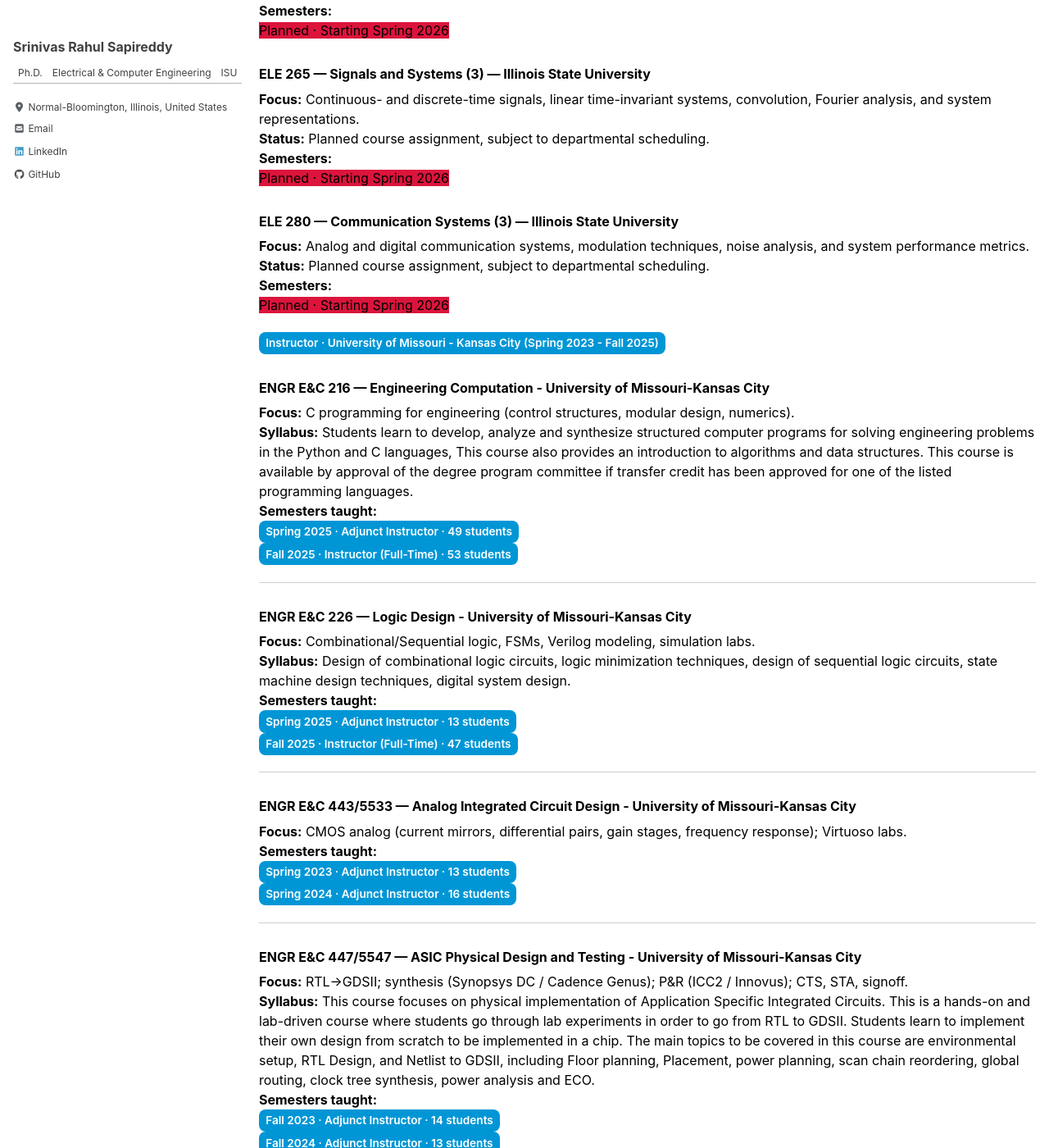
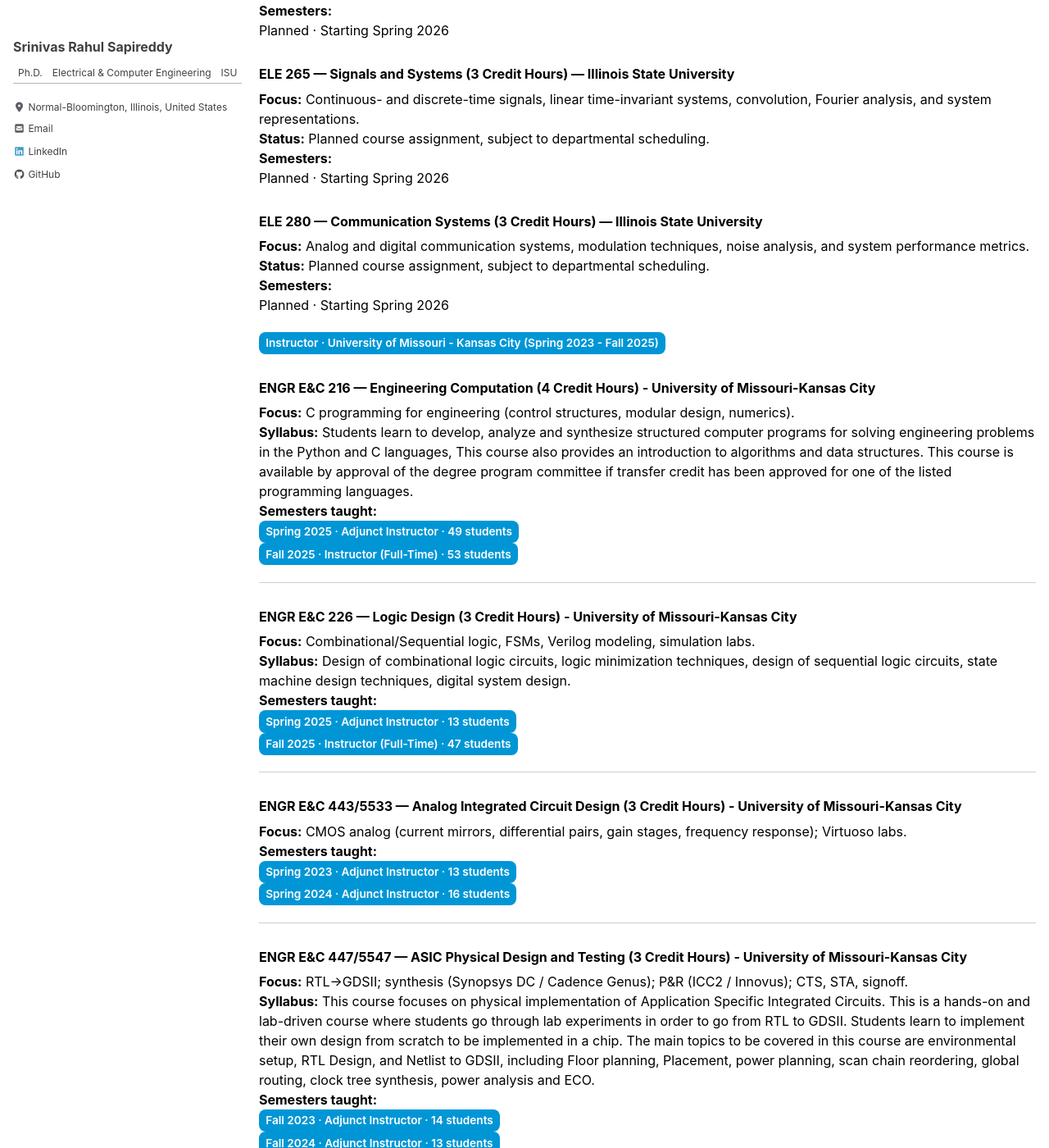
Before and after one commit to srsapireddy/srsapireddy.github.io, a Jekyll site: the page built from _pages/teaching.md, in a window 1280 px wide and 1400 px high, scrolled down 595 px. Shown: the whole window at 82% size. Built offline with Jekyll 4.4.1, drawn with Linux system fonts in a browser that asks for light colours; cached includes are drawn as plain includes; nearby versions of some CDN libraries; some of the changed text lies outside the part shown.

Commit message:
Update teaching.md

```diff
--- a/_pages/teaching.md
+++ b/_pages/teaching.md
@@ -48,29 +48,29 @@
 </style>
 
 ## Courses (Course-by-Course, Semester-by-Semester)
-<span class="highlight"> Assistant Professor · Illinois State University (Spring 2026 - Present)</span>
+<span class="career-cards"> Assistant Professor · Illinois State University (Spring 2026 - Present)</span>
 
-### ELE 260 — Probability & Statistics for Engineers (3) — Illinois State University
+### ELE 260 — Probability & Statistics for Engineers (3 Credit Hours) — Illinois State University
 **Focus:** Probability theory, random variables, statistical inference, and engineering applications. <br>
 **Status:** Planned course assignment, subject to departmental scheduling. <br>
 **Semesters:**
-<span class="highlight">Planned · Starting Spring 2026</span>
+<span class="career-cards">Planned · Starting Spring 2026</span>
 
-### ELE 265 — Signals and Systems (3) — Illinois State University
+### ELE 265 — Signals and Systems (3 Credit Hours) — Illinois State University
 **Focus:** Continuous- and discrete-time signals, linear time-invariant systems, convolution, Fourier analysis, and system representations. <br>
 **Status:** Planned course assignment, subject to departmental scheduling. <br>
 **Semesters:**
-<span class="highlight">Planned · Starting Spring 2026</span>
+<span class="career-cards">Planned · Starting Spring 2026</span>
 
-### ELE 280 — Communication Systems (3) — Illinois State University
+### ELE 280 — Communication Systems (3 Credit Hours) — Illinois State University
 **Focus:** Analog and digital communication systems, modulation techniques, noise analysis, and system performance metrics. <br>
 **Status:** Planned course assignment, subject to departmental scheduling. <br>
 **Semesters:**
-<span class="highlight">Planned · Starting Spring 2026</span>
+<span class="career-cards">Planned · Starting Spring 2026</span>
 
 
 <span class="badge">Instructor · University of Missouri - Kansas City (Spring 2023 - Fall 2025)</span>
-### ENGR E&C 216 — Engineering Computation - University of Missouri-Kansas City
+### ENGR E&C 216 — Engineering Computation (4 Credit Hours) - University of Missouri-Kansas City
 **Focus:** C programming for engineering (control structures, modular design, numerics). <br>
 **Syllabus:** Students learn to develop, analyze and synthesize structured computer programs for solving engineering problems in the Python and C languages, This course also provides an introduction to algorithms and data structures. This course is available by approval of the degree program committee if transfer credit has been approved for one of the listed programming languages. <br>
 **Semesters taught:**
@@ -79,7 +79,7 @@
 
 ---
 
-### ENGR E&C 226 — Logic Design - University of Missouri-Kansas City
+### ENGR E&C 226 — Logic Design (3 Credit Hours) - University of Missouri-Kansas City
 **Focus:** Combinational/Sequential logic, FSMs, Verilog modeling, simulation labs.  <br>
 **Syllabus:** Design of combinational logic circuits, logic minimization techniques, design of sequential logic circuits, state machine design techniques, digital system design. <br>
 **Semesters taught:**
@@ -88,7 +88,7 @@
 
 ---
 
-### ENGR E&C 443/5533 — Analog Integrated Circuit Design - University of Missouri-Kansas City
+### ENGR E&C 443/5533 — Analog Integrated Circuit Design (3 Credit Hours) - University of Missouri-Kansas City
 **Focus:** CMOS analog (current mirrors, differential pairs, gain stages, frequency response); Virtuoso labs.   <br>
 **Semesters taught:**
 <span class="badge">Spring 2023 · Adjunct Instructor · 13 students</span>
@@ -96,7 +96,7 @@
 
 ---
 
-### ENGR E&C 447/5547 — ASIC Physical Design and Testing - University of Missouri-Kansas City
+### ENGR E&C 447/5547 — ASIC Physical Design and Testing (3 Credit Hours) - University of Missouri-Kansas City
 **Focus:** RTL→GDSII; synthesis (Synopsys DC / Cadence Genus); P&R (ICC2 / Innovus); CTS, STA, signoff. <br>
 **Syllabus:** This course focuses on physical implementation of Application Specific Integrated Circuits. This is a hands-on and lab-driven course where students go through lab experiments in order to go from RTL to GDSII. Students learn to implement their own design from scratch to be implemented in a chip. The main topics to be covered in this course are environmental setup, RTL Design, and Netlist to GDSII, including Floor planning, Placement, power planning, scan chain reordering, global routing, clock tree synthesis, power analysis and ECO. <br>
 **Semesters taught:**
@@ -107,15 +107,15 @@
 
 ## Additional Teaching (as GTA)
 
-### ENGR E&C 442/5542 — Introduction to VLSI Design
+### ENGR E&C 442/5542 — Introduction to VLSI Design (3 Credit Hours)
 <span class="badge">Fall 2022 · Graduate Teaching Assistant · 25 students</span> <br>
 **Syllabus:** The goal of this course is to familiarize students with the design fundamentals and layout of Very Large Scale Integrated (VLSI) Circuits. The primary focus of this course is complementary MOSFET (CMOS) based digital integrated circuits design and analysis. However, the topics regarding transistor, interconnect, and circuit implementation are relevant to digital, analog and mixed-signal integrated circuits. This course is designed to be a comprehensive foundation for advanced micro- and nano-electronics courses. To familiarize the students with the realities of design complexities they will get exposure to commercial CAD tools in a separate lab co-requisite class. Recommended preparation: Basic Electronics.
 
-### ENGR E&C 228 — Computer Design
+### ENGR E&C 228 — Computer Design (3 Credit Hours)
 <span class="badge">Spring 2024 · Graduate Teaching Assistant · 52 students</span>  <br>
 **Syllabus:** This course covers computer organizations and fundamental computer design techniques. It also discusses design of computer data unit, control unit, input-output, microprogramming. Memory systems (RAM memory, Cache memory, interrupts, secondary memory) and direct memory access design is also discussed. Verilog HDL design is introduced and applied to small digital systems.
 
-### ENGR E&C 402/403 — Senior Design I & II
+### ENGR E&C 402/403 — Senior Design I & II (6 Credit Hours)
 <span class="badge">Fall 2022 · Graduate Teaching Assistant · 18 students</span>
 <span class="badge">Spring 2023 · Graduate Teaching Assistant · 19 students</span>  <br>
 **Syllabus:** This is the second capstone design course in electrical and computer engineering providing laboratory experience in prototyping, fabrication, and troubleshooting of the design project with stresses in written and oral presentation. Course topics include: project management, professional practice, ethical and engineering economic considerations and development of written and oral presentation skills.
```
